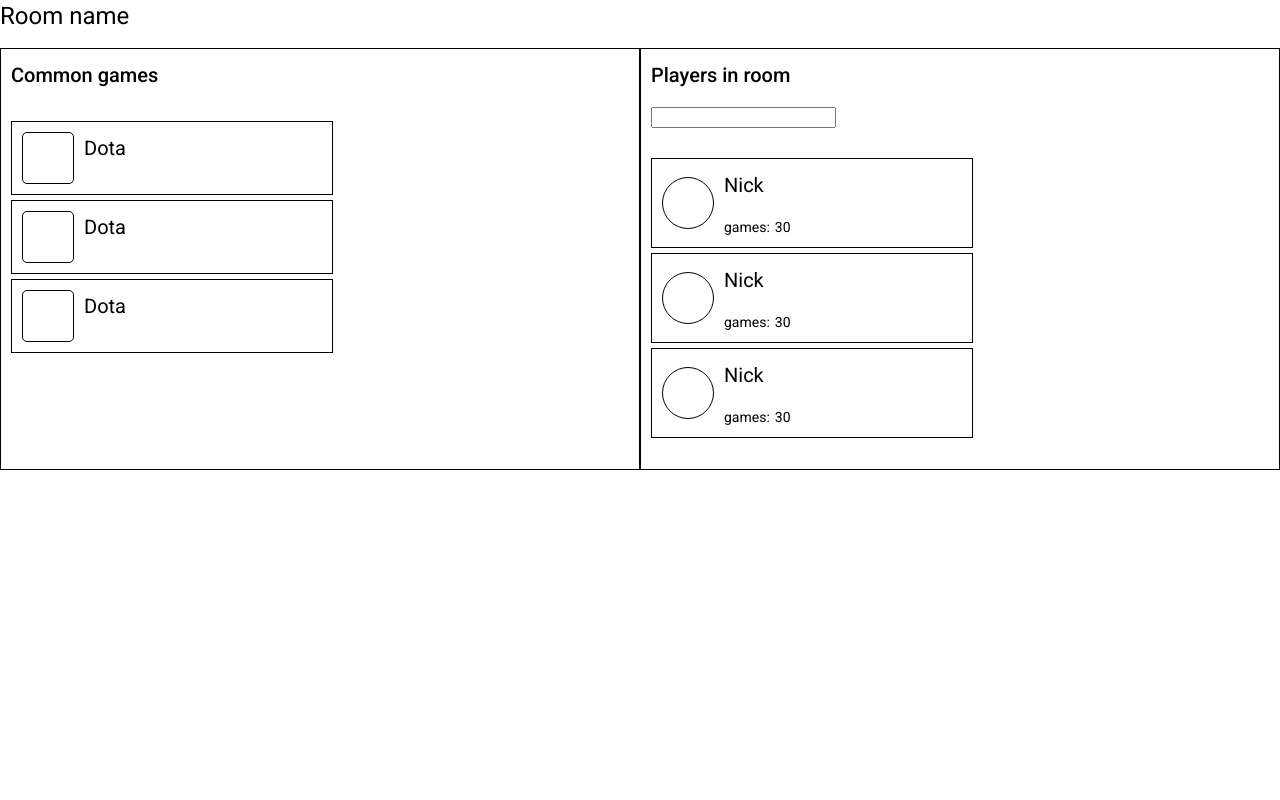
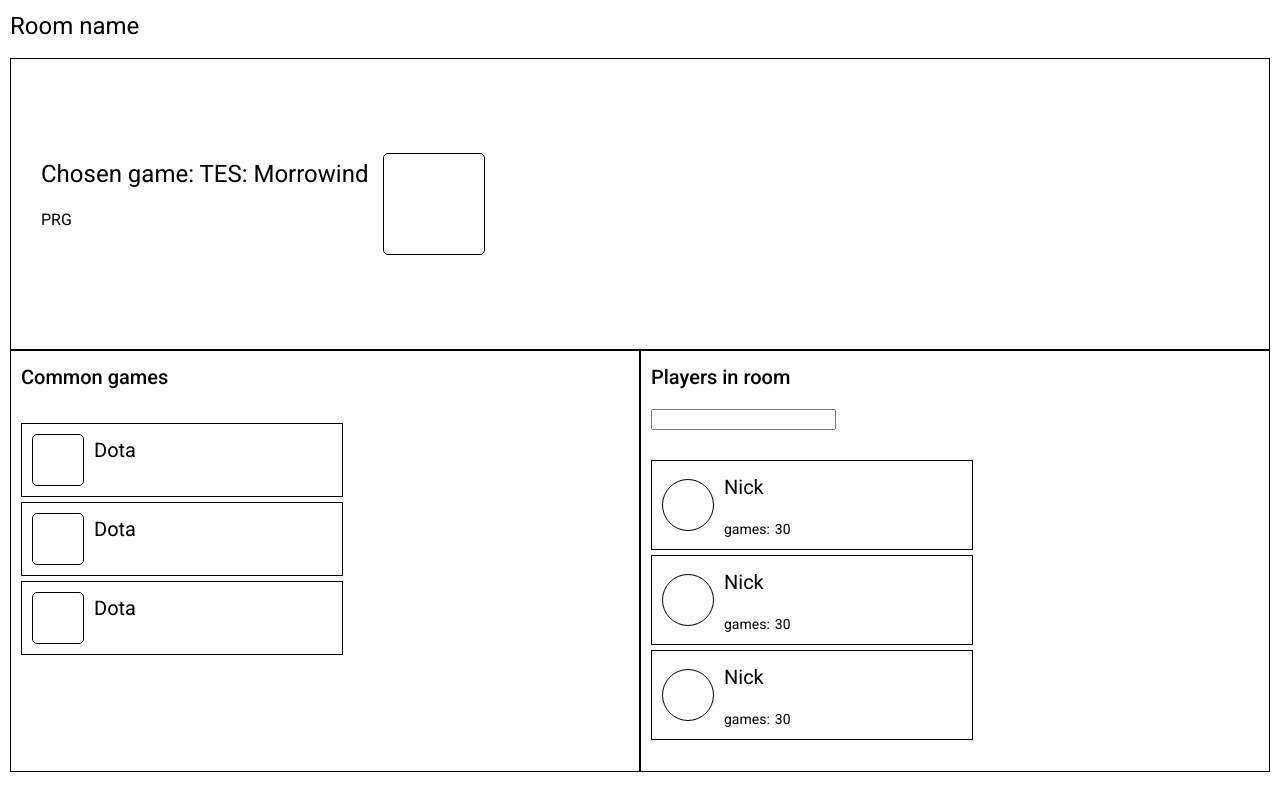
Before and after one commit to boytsovevg/room, an Angular app: page / in a window 1280 px wide. Built offline with nearby package versions, Linux system fonts and the light colour scheme.

Commit message:
Добавил верстку шапки для выбранной игры

```diff
--- a/src/app/app.component.html
+++ b/src/app/app.component.html
@@ -1,6 +1,15 @@
 <div class="room">
   <header class="room__header">
     <h1>Room name</h1>
+    <div class="chosen-game">
+      <div class="chosen-game__description">
+        <h1 class="chosen-game__title">
+          Chosen game: TES: Morrowind
+        </h1>
+        <h3 class="chosen-game__genre">PRG</h3>
+      </div>
+      <div class="chosen-game__icon"></div>
+    </div>
   </header>
   <main class="room__content">
     <div class="common-games room__element">
--- a/src/app/app.component.scss
+++ b/src/app/app.component.scss
@@ -1,9 +1,30 @@
 .room {
   display: flex;
   flex-direction: column;
+  padding: 10px;
 }
 
 .room__header {
+}
+
+.chosen-game {
+  display: flex;
+  align-items: center;
+  min-height: 250px;
+  max-height: 400px;
+  padding: 20px 30px;
+  border: 1px solid;
+
+  &__title {
+  }
+
+  &__icon {
+    width: 100px;
+    height: 100px;
+    border: 1px solid;
+    border-radius: 5px;
+    margin-left: 15px;
+  }
 }
 
 .room__content {
```
